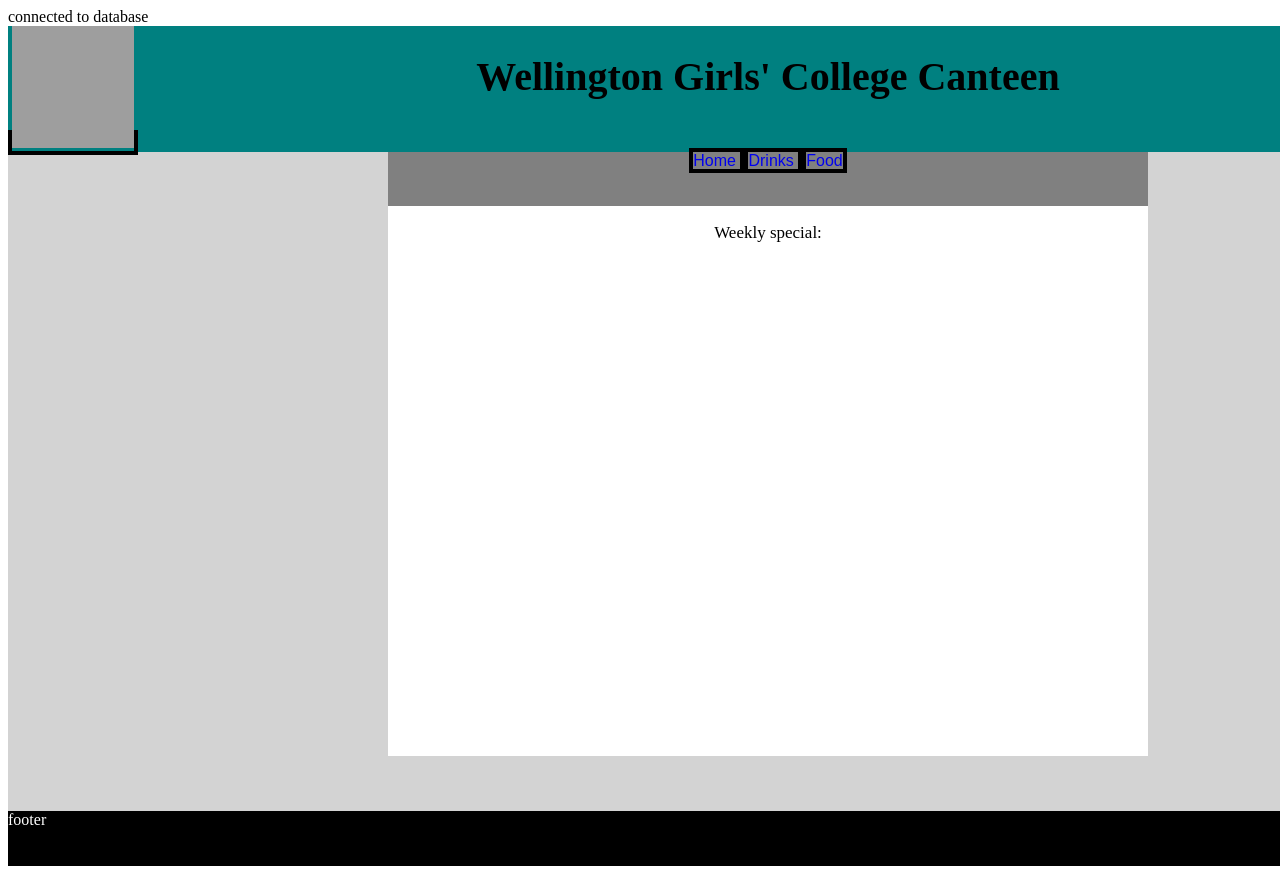
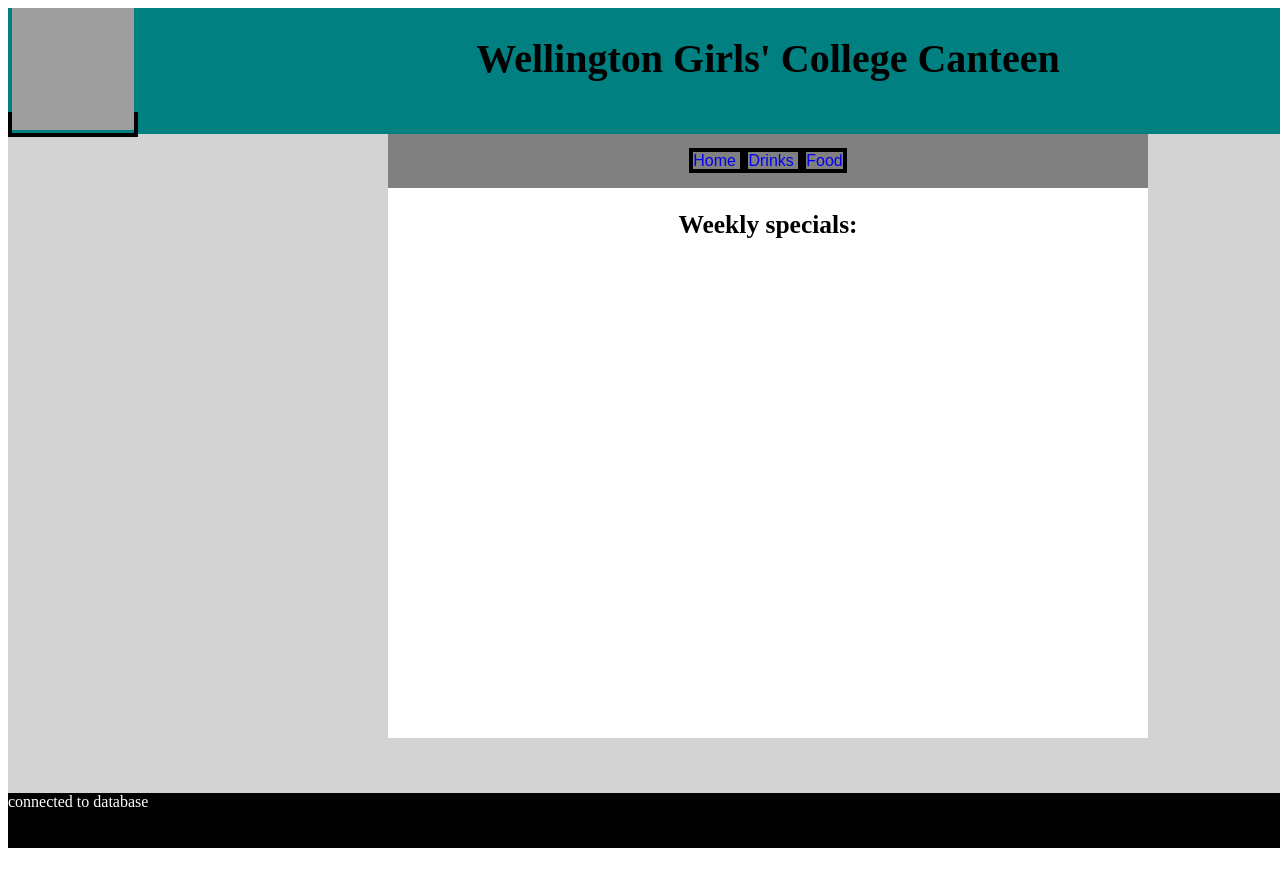
Before and after one commit to Phoebe-Williamson/Canteen, a PHP site: page /home.php in a window 1280 px wide; the page is wider, and only the part inside the window is pictured. After the commit the page ends 848 px from the top of that part, so only its background shows below. Run offline with PHP 8.4, Linux system fonts and the light colour scheme; tables that the repository leaves empty or names only in its code hold one stand-in row (values such as "Sample post"); grey boxes are pictures that could not be loaded.

Commit message:
incase i fuck things up :)

```diff
--- a/home.php
+++ b/home.php
@@ -4,8 +4,44 @@ $dbcon = mysqli_connect("localhost", "williamsonph", "spicyhall22", "williamsonp
 if($dbcon == NULL){
     echo "Failed to connect to MySQL:".mysqli_connect_error();
     die();}
-else {
-    echo "connected to database";}
+else{
+    $database_connection = TRUE;}
+
+/* Dairy free special */
+$dairy_free_query ="SELECT weeks_specials.WeeklySPecialID, food.food, weeks_specials.Cost
+                    FROM food, weeks_specials
+                    WHERE WeeklySpecialID = 'DairyFreeSpecial'
+                    AND weeks_specials.FoodID = food.FoodID";
+$dairy_free_result = mysqli_query($dbcon, $dairy_free_query);
+
+/* gluten free special */
+$gluten_free_query = "SELECT weeks_specials.WeeklySPecialID, food.food, weeks_specials.Cost
+                      FROM food, weeks_specials
+                      WHERE WeeklySpecialID = 'GlutenFreeSpecial'
+                      AND weeks_specials.FoodID = food.FoodID";
+$gluten_free_result = mysqli_query($dbcon, $gluten_free_query);
+
+/* meat special */
+$meat_special_query = "SELECT weeks_specials.WeeklySPecialID, food.food, weeks_specials.Cost
+                       FROM food, weeks_specials
+                       WHERE WeeklySpecialID = 'MeatSpecial'
+                       AND weeks_specials.FoodID = food.FoodID";
+$meat_special_result = mysqli_query($dbcon, $meat_special_query);
+
+/* vegeterian special */
+$vegeterian_special_query = "SELECT weeks_specials.WeeklySPecialID, food.food, weeks_specials.Cost
+                             FROM food, weeks_specials
+                             WHERE WeeklySpecialID = 'Vegeterianspecial'
+                             AND weeks_specials.FoodID = food.FoodID";
+$vegeterian_special_result = mysqli_query($dbcon, $vegeterian_special_query);
+
+/* Drink special */
+$drink_special_query = "SELECT weeks_specials.WeeklySPecialID, drinks.drink, weeks_specials.Cost
+                        FROM drinks, weeks_specials
+                        WHERE WeeklySpecialID = 'DrinksSpecial'
+                        AND weeks_specials.DrinkID = drinks.DrinkID";
+$drink_special_result = mysqli_query($dbcon, $drink_special_query)
+
 ?>
 <!DOCTYPE html>
 <!-- -->
@@ -27,6 +63,7 @@ else {
         </a>
     </div>
     <div class="nav">
+        <br>
         <nav>
             <a href="home.php"> Home </a>
             <a href="drinks.php"> Drinks </a>
@@ -34,10 +71,48 @@ else {
         </nav>
     </div>
     <div class="special">
-        <p>Weekly special:</p>
+        <h2>Weekly specials:</h2>
+        <?php
+        /* Dairy free query being shown on website*/
+        while($dairy_free_record = mysqli_fetch_assoc($dairy_free_result)){
+            echo "Dairy Free Special:<br>";
+            echo $dairy_free_record['food'] . "<br>";
+            echo "Price: $" .$dairy_free_record['Cost'] . "<br>";
+        }
+        /* Gluten-free query being shown on website*/
+        while($gluten_free_record = mysqli_fetch_assoc($gluten_free_result)){
+            echo "<p> Gluten Free Special:<br>";
+            echo  $gluten_free_record['food'] . "<br>";
+            echo "Price: $" .$gluten_free_record['Cost'] . "<br>";
+        }
+        /* Meat query being shown on website*/
+        while($meat_special_record = mysqli_fetch_assoc($meat_special_result)){
+            echo "<p> Meat Special:<br>";
+            echo $meat_special_record['food'] . "<br>";
+            echo "Price: $" .$meat_special_record['Cost'] . "<br>";
+        }
+
+        /* Vegeterian special */
+        while($vegeterian_special_record = mysqli_fetch_assoc($vegeterian_special_result)){
+            echo "<p> Vegetarian Special: <br>";
+            echo $vegeterian_special_record['food'] . "<br>";
+            echo "Price: $" . $vegeterian_special_record['Cost'] . "<br>";
+        }
+
+        /* Drinks special */
+        while($drink_special_record = mysqli_fetch_assoc($drink_special_result)){
+            echo "<p> Drink Special: <br>";
+            echo $drink_special_record['drink'] . "<br>";
+            echo "Price: $" . $drink_special_record['Cost'] . "<br>";
+        }
+        ?>
     </div>
     <div class="footer">
-        footer
+        <?php
+        if($database_connection == TRUE){
+            echo "connected to database";}
+
+        ?>
     </div>
 </div>
 </body>
```
